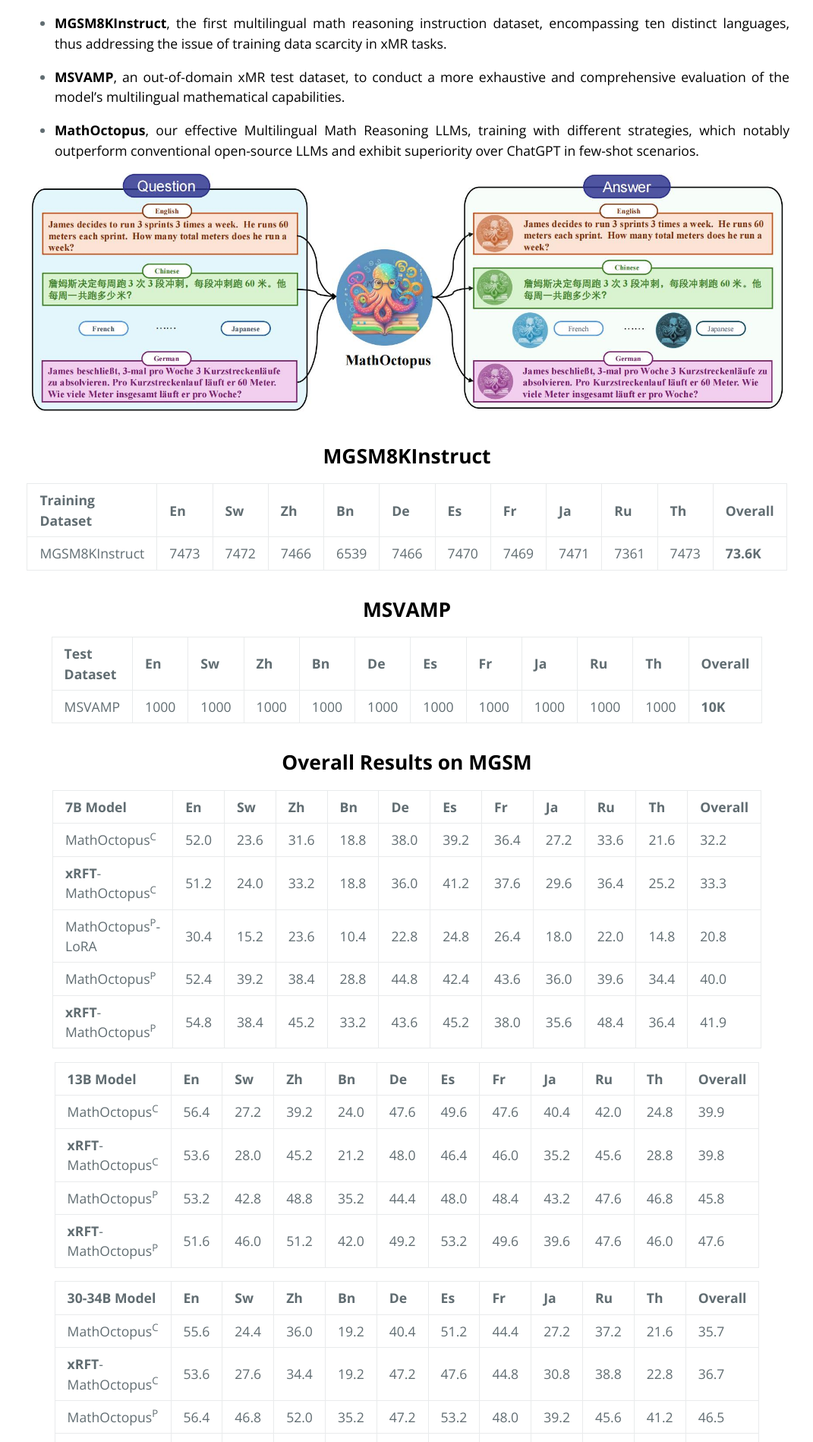
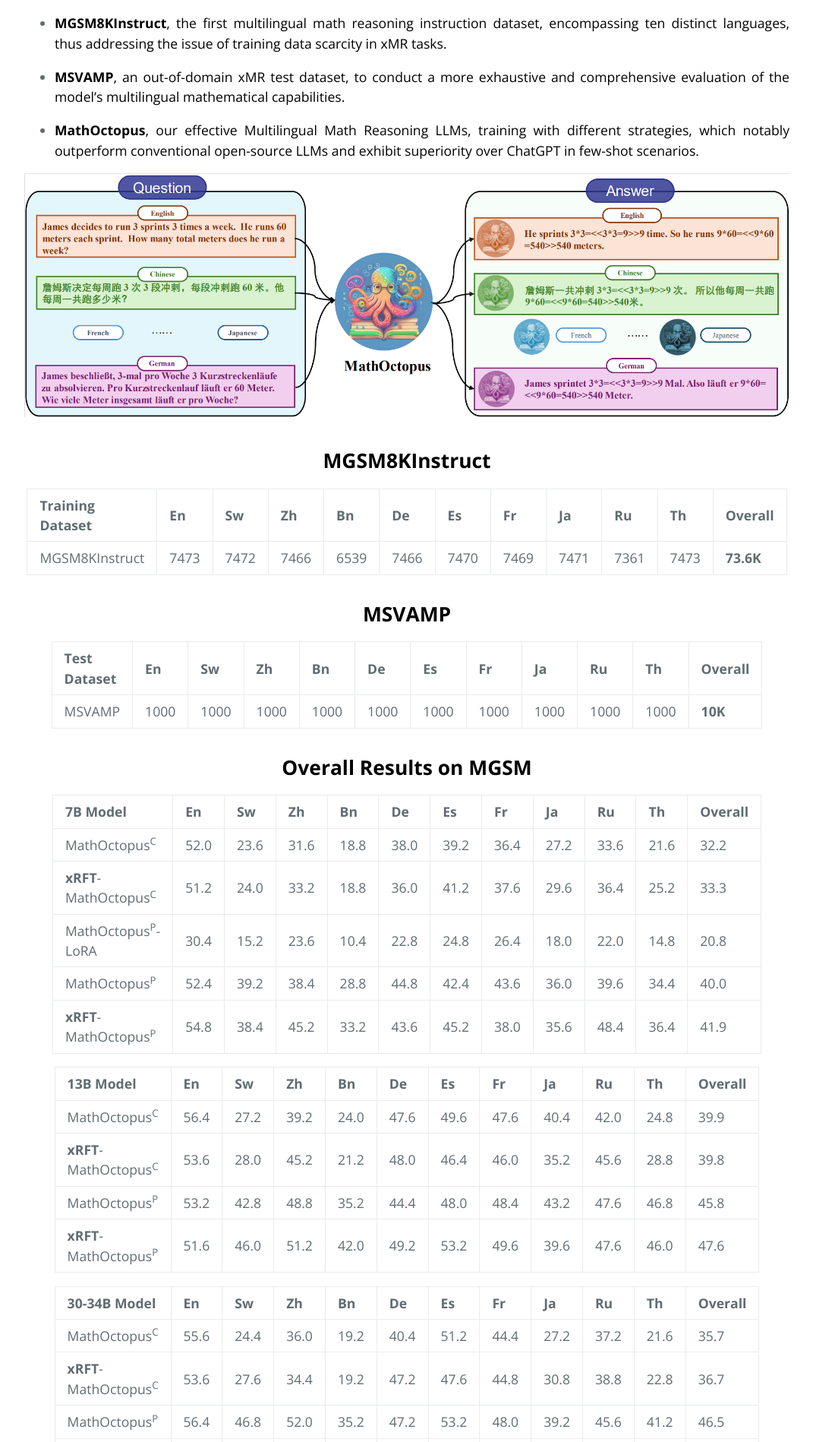
Before and after one commit to MathOctopus/MathOctopus.github.io, a Jekyll site: the page built from index.md, in a window 1280 px wide. Shown: the part 547-2445 px from the top of the page at 76% size, without its empty margins (104-1175 px from the left). Built offline with Jekyll 4.4.1, drawn with Linux system fonts in a browser that asks for light colours; a style sheet for code colours, icons or effects is not loaded.

Commit message:
change graph

```diff
--- a/index.md
+++ b/index.md
@@ -21,7 +21,7 @@ This work pioneers exploring and building powerful Multilingual Math Reasoning (
     <strong>MathOctopus</strong>, our effective Multilingual Math Reasoning LLMs, training with different strategies, which notably outperform conventional open-source LLMs and exhibit superiority over ChatGPT in few-shot scenarios.</p>
 
 
-![xmath](/XMATH_MODEL_00.jpg)
+![xmath](/XMATH_MODEL_00.png)
 ## **MGSM8KInstruct**
 
 | Training Dataset      | En      | Sw      | Zh      | Bn      | De      | Es      | Fr      | Ja      | Ru      | Th      | Overall |
```
Also changed, not shown: XMATH_MODEL_00.jpg (deleted), XMATH_MODEL_00.png (added).
